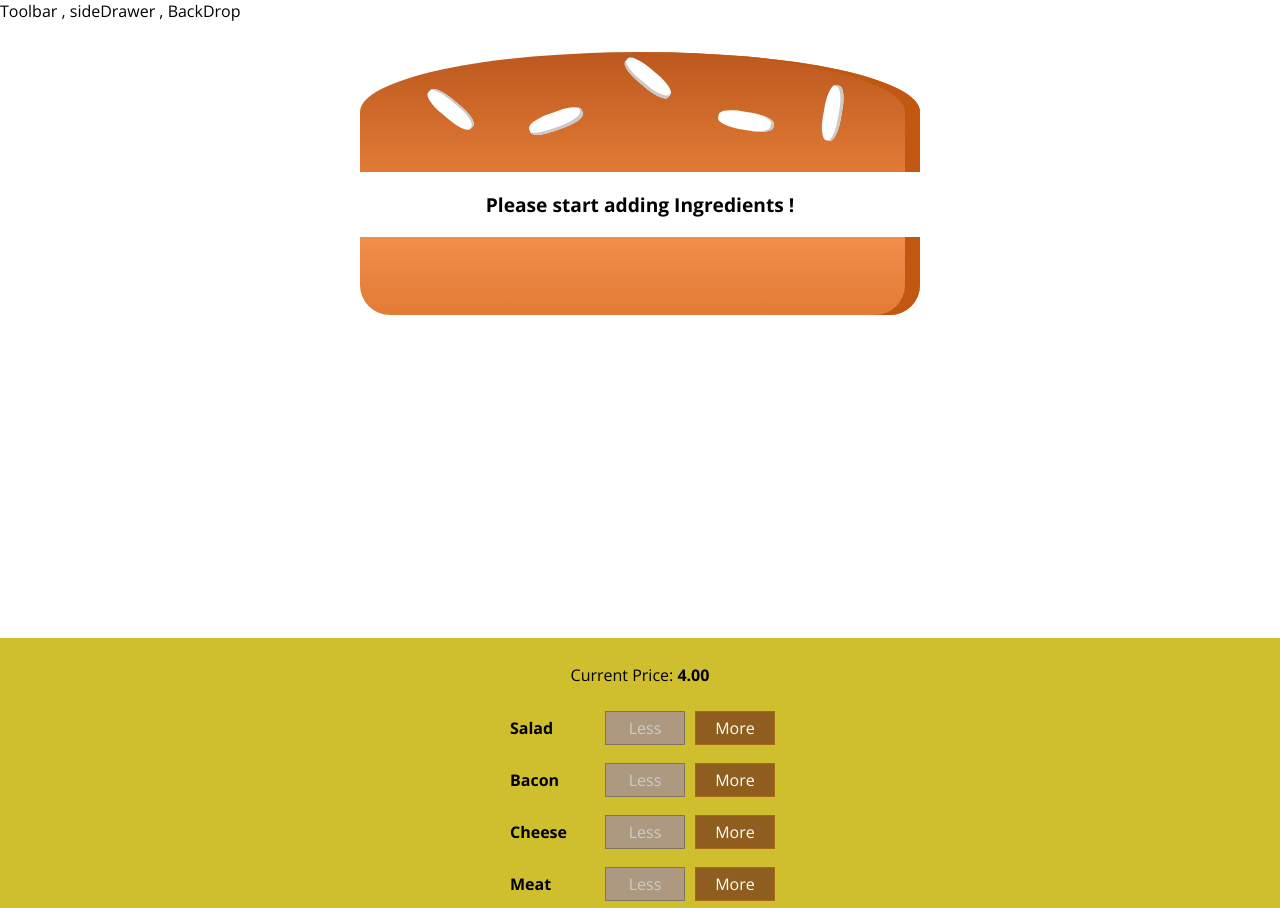
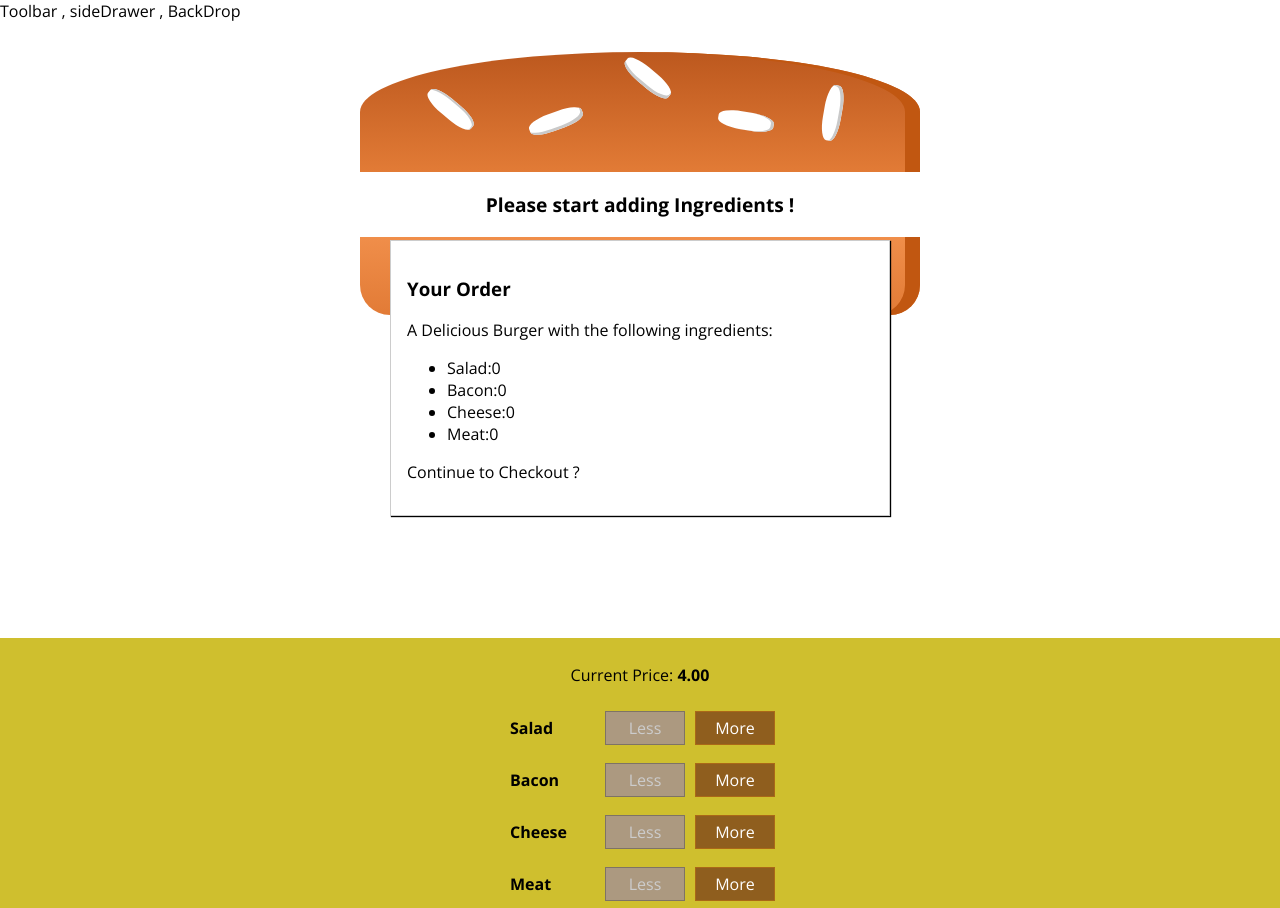
Before and after one commit to shwetarana1471/react-burger-app, a React (Create React App) app: page / in a window 1280 px wide. Shown: the top 908 px of the page. Built offline with nearby package versions, Linux system fonts and the light colour scheme.

Commit message:
NINTH COMMIT

```diff
--- a/src/components/Burger/BuildControls/BuildControls.js
+++ b/src/components/Burger/BuildControls/BuildControls.js
@@ -21,7 +21,8 @@
                 removed={() => props.ingredientRemoved(ctrl.type)}
                 disabled={props.disabled[ctrl.type]} />
         ))}
-        <button>ORDER NOW</button>
+        <button className={classes.OrderButton}
+        disabled={!props.purchasable}>ORDER NOW</button>
     </div>
 );
 
--- a/src/components/Burger/BuildControls/BuildControls.module.css
+++ b/src/components/Burger/BuildControls/BuildControls.module.css
@@ -8,3 +8,45 @@
     margin: auto;
     padding: 10px 0 ;
 }
+
+
+.OrderButton {
+    background-color: #DAD735;
+    outline: none;
+    cursor: pointer;
+    border: 1px solid #966909;
+    color: #966909;
+    font-family: inherit;
+    font-size: 1.2em;
+    padding: 15px 30px;
+    box-shadow: 2px 2px 2px #966909;
+}
+
+.OrderButton:hover, .OrderButton:active {
+    background-color: #A0DB41;
+    border: 1px solid #966909;
+    color: #966909;
+}
+
+.OrderButton:disabled {
+    background-color: #C7C6C6;
+    cursor: not-allowed;
+    border: 1px solid #ccc;
+    color: #888888;
+}
+
+.OrderButton:not(:disabled) {
+    animation: enable 0.3s linear;
+}
+
+@keyframes enable {
+    0% {
+        transform: scale(1);
+    }
+    60% {
+        transform: scale(1.1);
+    }
+    100% {
+        transform: scale(1);
+    }
+}
--- /dev/null
+++ b/src/components/Burger/OrderSummary/OrderSummary.js
@@ -0,0 +1,27 @@
+import React from 'react';
+import Aux from '../../../hoc/Auxiliary';
+
+const orderSummary = (props) => {
+    const ingredientSummary = Object.keys(props.ingredients)
+        .map(igKey => {
+            return (
+                <li>
+                    <span style={{textTransform:'capitalize'}}>{igKey}</span>
+                    :{props.ingredients[igKey]}
+                </li>);
+            });
+
+    return (
+        <Aux>
+            <h3>Your Order</h3>
+            <p>A Delicious Burger with the following ingredients:</p>
+            <ul>
+                {ingredientSummary}
+            </ul>
+            <p>Continue to Checkout ? </p>
+        </Aux>
+    );
+
+};
+
+export default orderSummary;
--- /dev/null
+++ b/src/components/UI/Modal/Modal.js
@@ -0,0 +1,10 @@
+import React from 'react';
+import classes from './Modal.module.css';
+
+const modal = (props) => (
+    <div className={classes.Modal}>
+        {props.children}
+    </div>
+);
+
+export default modal;
--- /dev/null
+++ b/src/components/UI/Modal/Modal.module.css
@@ -0,0 +1,20 @@
+.Modal {
+    position: fixed;
+    z-index: 500;
+    background-color: white;
+    width: 70%;
+    border: 1px solid #ccc;
+    box-shadow: 1px 1px 1px black;
+    padding: 16px;
+    left: 15%;
+    top: 30%;
+    box-sizing: border-box;
+    transition: all 0.3s ease-out;
+}
+
+@media (min-width: 600px) {
+    .Modal {
+        width: 500px;
+        left: calc(50% - 250px);
+    }
+}
--- a/src/containers/BurgerBuilder/BurgerBuilder.js
+++ b/src/containers/BurgerBuilder/BurgerBuilder.js
@@ -2,6 +2,8 @@
 import Aux from '../../hoc/Auxiliary';
 import Burger from '../../components/Burger/Burger';
 import BuildControls from '../../components/Burger/BuildControls/BuildControls';
+import Modal from '../../components/UI/Modal/Modal';
+import OrderSummary from '../../components/Burger/OrderSummary/OrderSummary';
 
 const INGREDIENT_PRICES = {
     salad: 0.5,
@@ -23,7 +25,20 @@
            cheese: 0,
            meat: 0
         },
-        totalPrice: 4
+        totalPrice: 4,
+        purchasable:false
+    }
+
+    updatePurchaseState (ingredients) {
+
+        const sum = Object.keys(ingredients)
+            .map(igKey => {
+                return ingredients[igKey];
+            })
+            .reduce((sum ,el) => {
+                return sum+el;
+            } , 0)
+            this.setState({purchasable : sum > 0});
     }
 
     addIngredientHandler = (type) => {
@@ -37,6 +52,7 @@
         const oldPrice = this.state.totalPrice;
         const newPrice = oldPrice + priceAddition;
         this.setState({totalPrice: newPrice , ingredients: updatedIngredients});
+        this.updatePurchaseState(updatedIngredients);
     }
 
     removeIngredientHandler = (type) => {
@@ -53,6 +69,7 @@
         const oldPrice = this.state.totalPrice;
         const newPrice = oldPrice - priceDeduction;
         this.setState({totalPrice: newPrice , ingredients: updatedIngredients});
+        this.updatePurchaseState(updatedIngredients);
     }
 
     render () {
@@ -64,11 +81,15 @@
         }
         return (
             <Aux>
+                <Modal>
+                    <OrderSummary ingredients = {this.state.ingredients} />
+                </Modal>
                 <Burger ingredients={this.state.ingredients} />
                 <BuildControls
                     ingredientAdded={this.addIngredientHandler}
                     ingredientRemoved={this.removeIngredientHandler}
                     disabled={disabledInfo}
+                    purchasable={this.state.purchasable}
                     price={this.state.totalPrice} />
             </Aux>
         );
```
Also changed, not shown: src/components/UI/BackDrop/BackDrop.js (added), 1 other file (tests, documents, lock files or other folders).
